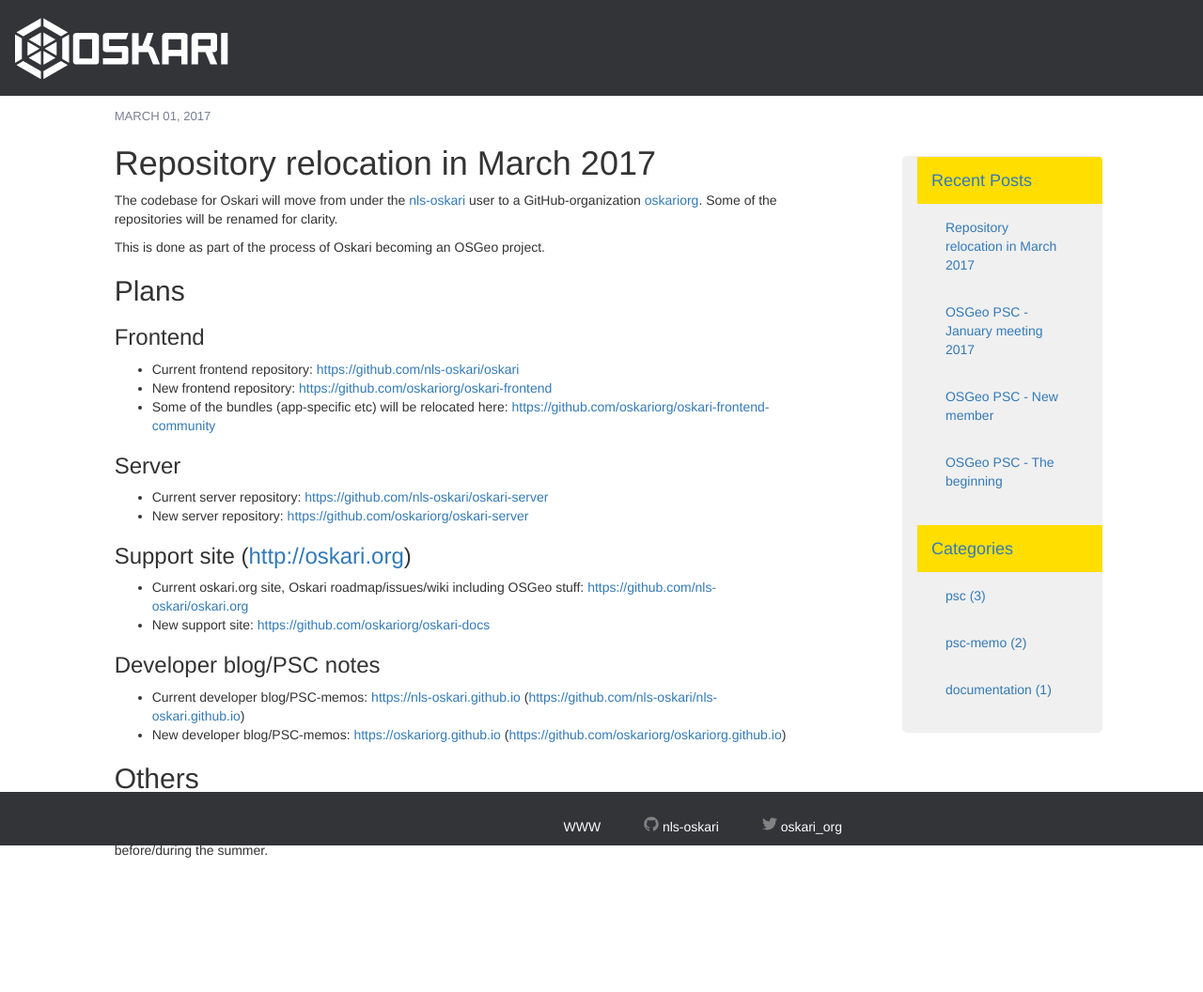
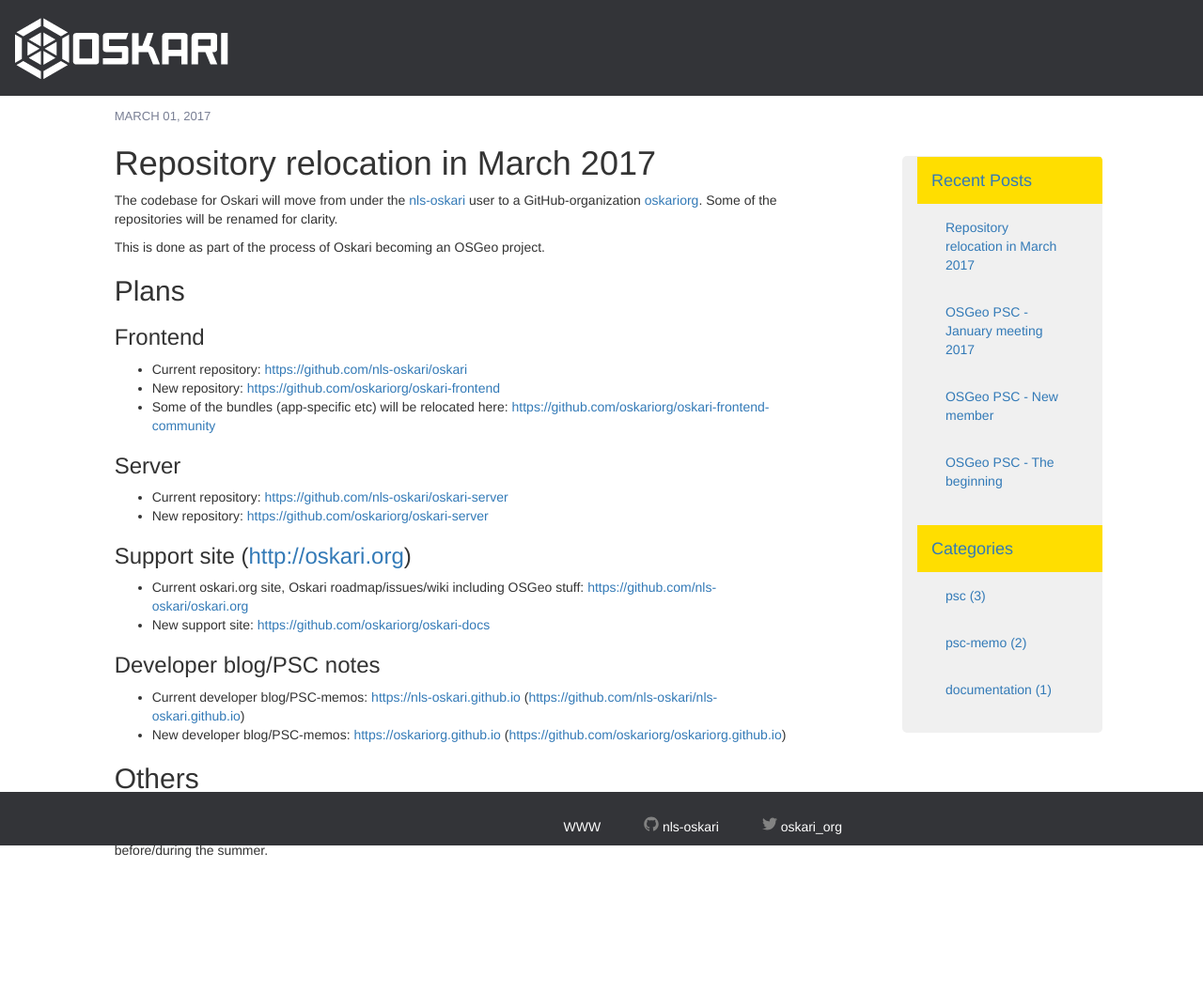
Before and after one commit to oskariorg/oskariorg.github.io, a Jekyll site: the page built from _posts/2017-03-01-Repository_changes.md, in a window 1280 px wide. Shown: the whole page at 94% size. Built offline with Jekyll 4.4.1, drawn with Linux system fonts in a browser that asks for light colours; nearby versions of some CDN libraries.

Commit message:
Dont need to repeat repository so much

```diff
--- a/_posts/2017-03-01-Repository_changes.md
+++ b/_posts/2017-03-01-Repository_changes.md
@@ -16,15 +16,15 @@ This is done as part of the process of Oskari becoming an OSGeo project.
 
 ### Frontend
 
-- Current frontend repository: [https://github.com/nls-oskari/oskari](https://github.com/nls-oskari/oskari)
-- New frontend repository: [https://github.com/oskariorg/oskari-frontend](https://github.com/oskariorg/oskari-frontend)
+- Current repository: [https://github.com/nls-oskari/oskari](https://github.com/nls-oskari/oskari)
+- New repository: [https://github.com/oskariorg/oskari-frontend](https://github.com/oskariorg/oskari-frontend)
 - Some of the bundles (app-specific etc) will be relocated here: [https://github.com/oskariorg/oskari-frontend-community](https://github.com/oskariorg/oskari-frontend-community)
 
 
 ### Server
 
-- Current server repository: [https://github.com/nls-oskari/oskari-server](https://github.com/nls-oskari/oskari-server)
-- New server repository: [https://github.com/oskariorg/oskari-server](https://github.com/oskariorg/oskari-server)
+- Current repository: [https://github.com/nls-oskari/oskari-server](https://github.com/nls-oskari/oskari-server)
+- New repository: [https://github.com/oskariorg/oskari-server](https://github.com/oskariorg/oskari-server)
 
 ### Support site ([http://oskari.org](http://oskari.org))
 
```
